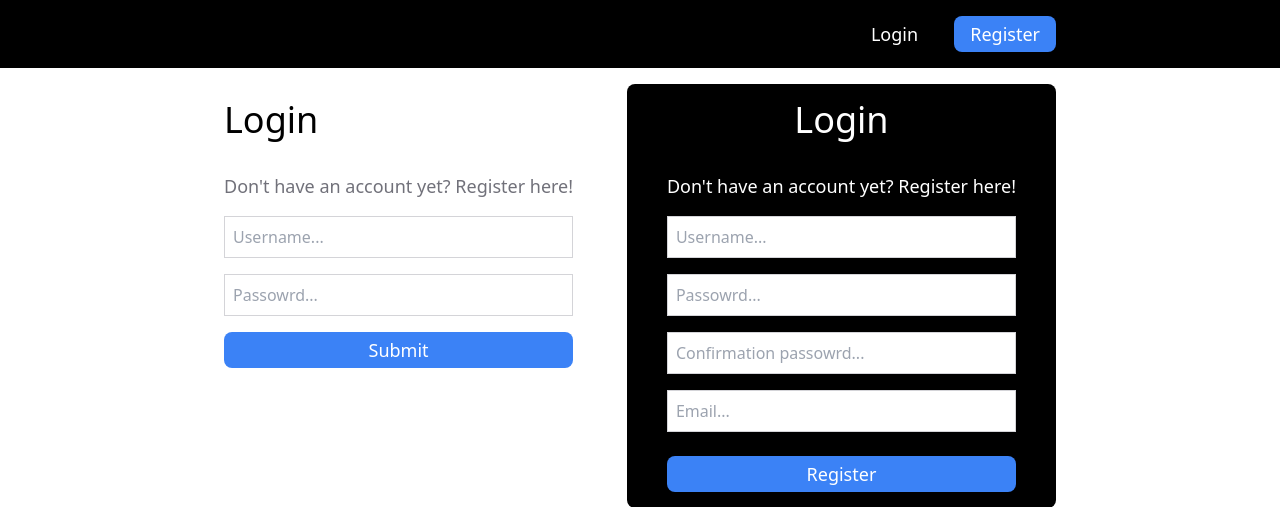
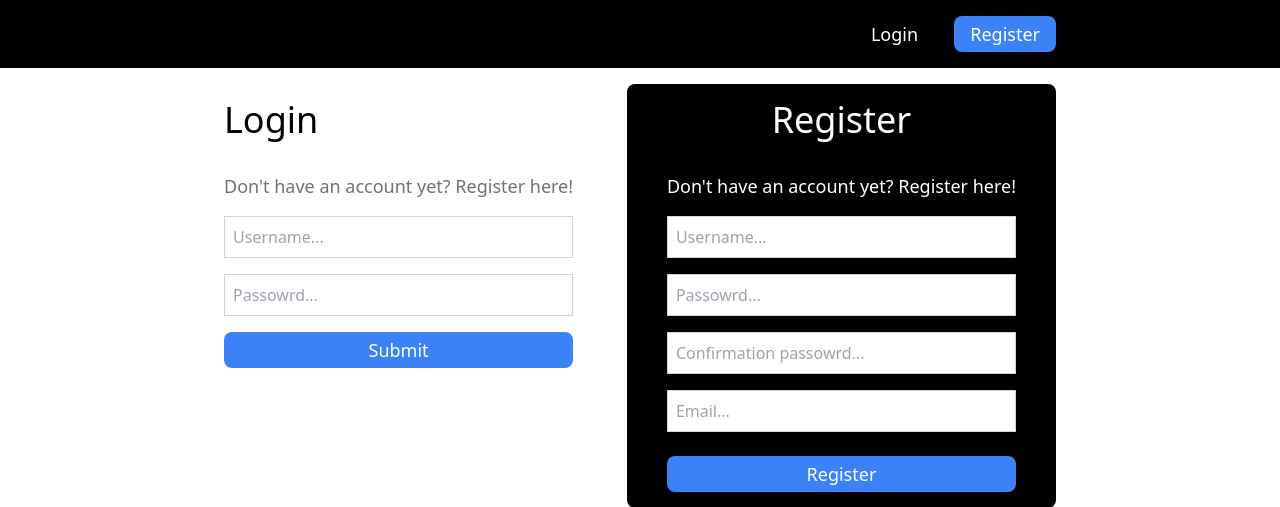
Before and after one commit to oah1006/login-and-register-oop, a PHP site: page / in a window 1280 px wide. Shown: the top 507 px of the page. Run offline with PHP 8.4, Linux system fonts and the light colour scheme; some libraries are stand-ins or nearby versions.

Commit message:
fix display

```diff
--- a/index.php
+++ b/index.php
@@ -22,16 +22,16 @@
             <div>
                 <p class="text-4xl font-medium mt-4 mb-8">Login</p>
                 <p class="text-zinc-500 mb-4 text-lg">Don't have an account yet? Register here!</p>
-                <form method="post" action="includes/register.php" class="flex flex-col">
+                <form method="post" action="includes/login.php" class="flex flex-col">
                     <input type="text" name="username" placeholder="Username..." class="border border-solid border-zinc-300 py-2 px-2 mb-2">
                     <input type="password" name="password" placeholder="Passowrd..." class="border border-solid border-zinc-300 py-2 px-2 my-2">
                     <button type="submit" name="submit" value="Login" class="bg-blue-500 text-white px-4 py-1 rounded-lg text-lg font-medium mt-2">Submit</button>
                 </form>
             </div>
             <div class="ml-auto bg-black px-10 rounded-lg">
-                <p class="text-4xl font-medium mt-4 mb-8 text-white text-center">Login</p>
+                <p class="text-4xl font-medium mt-4 mb-8 text-white text-center">Register</p>
                 <p class="text-white mb-4 text-lg">Don't have an account yet? Register here!</p>
-                <form method="post" action="includes/login.php" class="flex flex-col">
+                <form method="post" action="includes/register.php" class="flex flex-col">
                     <input type="text" name="username" placeholder="Username..." class="border border-solid border-zinc-300 py-2 px-2 mb-2">
                     <input type="password" name="password" placeholder="Passowrd..." class="border border-solid border-zinc-300 py-2 px-2 mb-2 my-2">
                     <input type="password" name="password_confirmation" placeholder="Confirmation passowrd..." class="border border-solid border-zinc-300 py-2 px-2 mb-2 my-2">
```
